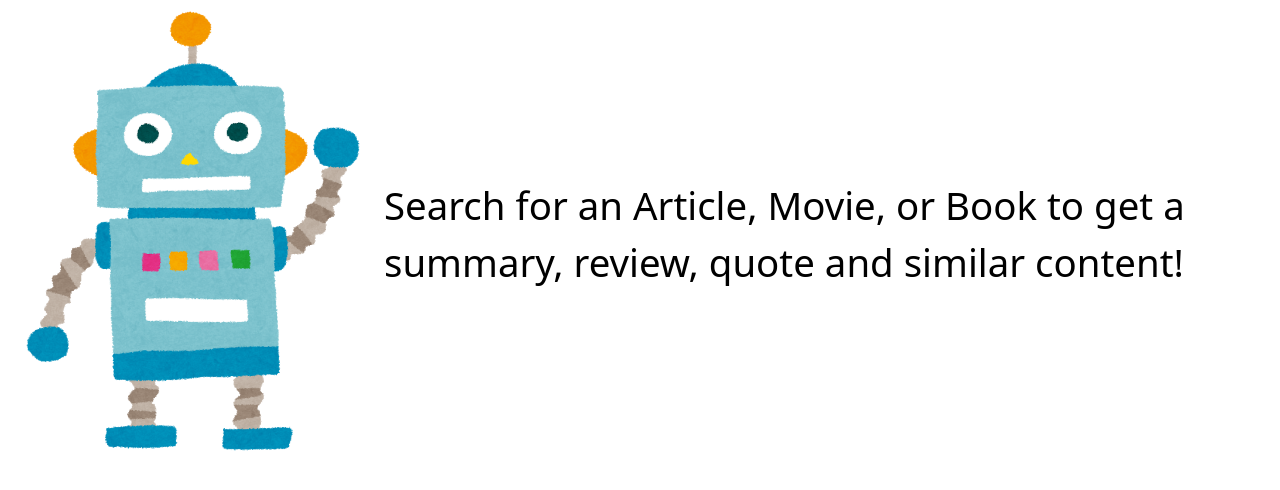
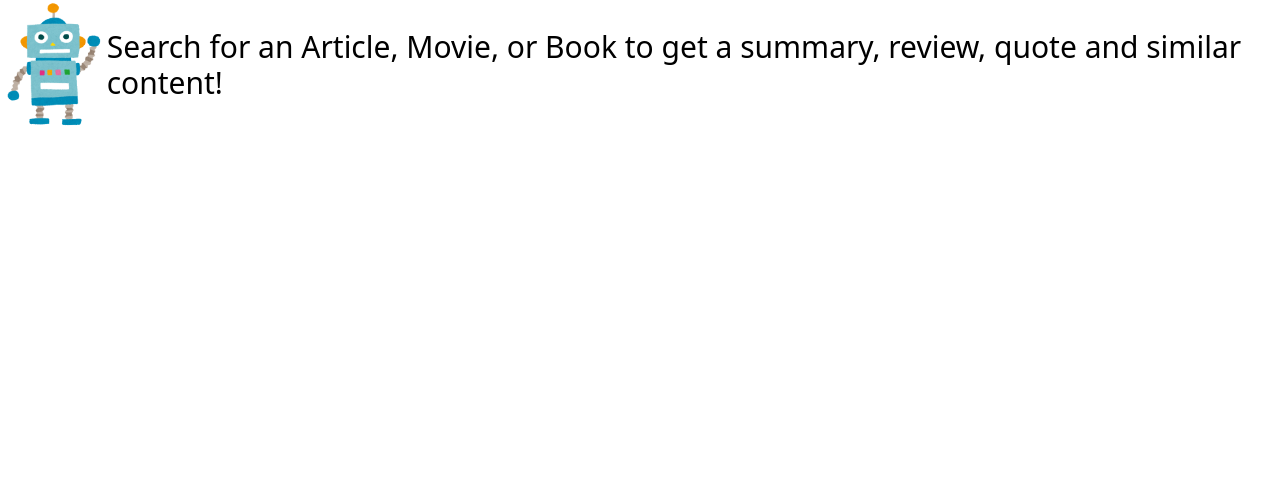
Before and after one commit to aarij-anwer/SummaryG, a Next.js app: page /components/InitialLoad in a window 1280 px wide. Shown: the top 490 px of the page. Built offline with nearby package versions, Linux system fonts and the light colour scheme.

Commit message:
Style the initial load

```diff
--- a/pages/components/InitialLoad.js
+++ b/pages/components/InitialLoad.js
@@ -1,12 +1,9 @@
-import styles from '@/styles/Home.module.css'
-
 export default function InitialLoad(props) {
-
   return (
-    <div className={styles.initialload  + ' ' + (props.searchIdState ? styles.hidden : '')}>
-      <img className={styles.initialimage} src='/robot.png'/>
+    <div className={`flex justify-evenly items-center w-full h-full ${props.searchIdState ? 'hidden' : ''}`}>
+      <img className="w-1/12" src='/robot.png' />
       <div>
-        <span className={styles.initialmessage}>Search for an Article, Movie, or Book to get a summary, review, quote and similar content!</span>
+        <span className="text-3xl text-black">Search for an Article, Movie, or Book to get a summary, review, quote and similar content!</span>
       </div>
     </div>
   );
```
